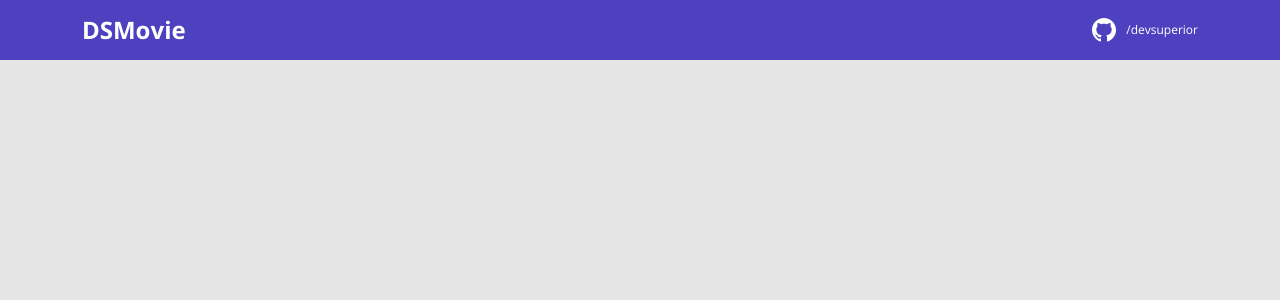
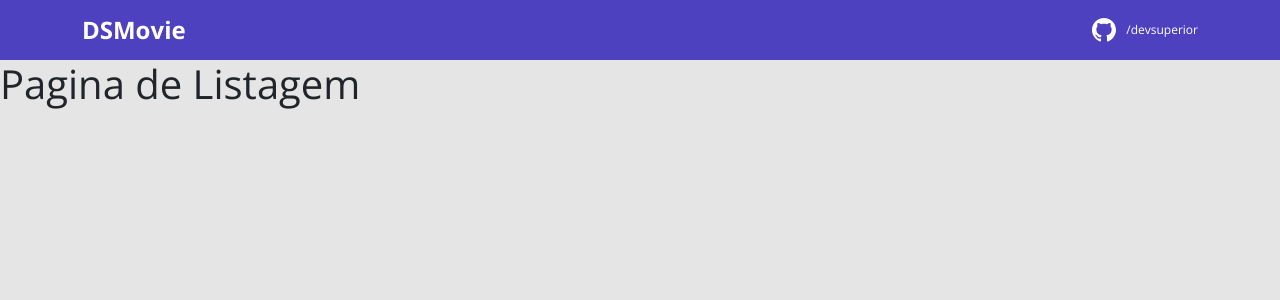
Before and after one commit to gustavohpaula/dsmovie, a React (Create React App) app in the folder frontend/: page / in a window 1280 px wide. Shown: the top 300 px of the page. Built offline with nearby package versions, Linux system fonts and the light colour scheme.

Commit message:
criação de routes

```diff
--- a/frontend/package.json
+++ b/frontend/package.json
@@ -10,9 +10,11 @@
     "@types/node": "^16.7.13",
     "@types/react": "^17.0.20",
     "@types/react-dom": "^17.0.9",
+    "@types/react-router-dom": "5.3.2",
     "bootstrap": "5.1.3",
     "react": "^17.0.2",
     "react-dom": "^17.0.2",
+    "react-router-dom": "6.2.1",
     "react-scripts": "5.0.0",
     "typescript": "^4.4.2",
     "web-vitals": "^2.1.0"
--- a/frontend/src/App.tsx
+++ b/frontend/src/App.tsx
@@ -1,10 +1,23 @@
-import Navbar from "./components/Navbar";
-
-
+import {
+  BrowserRouter,
+  Routes,
+  Route
+} from "react-router-dom";
+import Listing from 'pages/Listing';
+import Form from 'pages/Form';
+import Navbar from "components/Navbar";
 
 function App() {
   return (
-   <Navbar />
+    <BrowserRouter>
+      <Navbar />
+      <Routes>
+        <Route path="/" element={<Listing />} />
+        <Route path="/form">
+          <Route path=":movieId" element={<Form />} />
+        </Route>
+      </Routes>
+    </BrowserRouter>
   );
 }
 
--- /dev/null
+++ b/frontend/src/pages/Form/index.tsx
@@ -0,0 +1,7 @@
+function Form(){
+
+    return (
+        <h1>Pagina de Listagem</h1>
+    )
+}
+export default Form;
--- /dev/null
+++ b/frontend/src/pages/Listing/index.tsx
@@ -0,0 +1,7 @@
+function Listing(){
+
+    return (
+        <h1>Pagina de Listagem</h1>
+    )
+}
+export default Listing;
```
Also changed, not shown: 1 other file (tests, documents, lock files or other folders).
